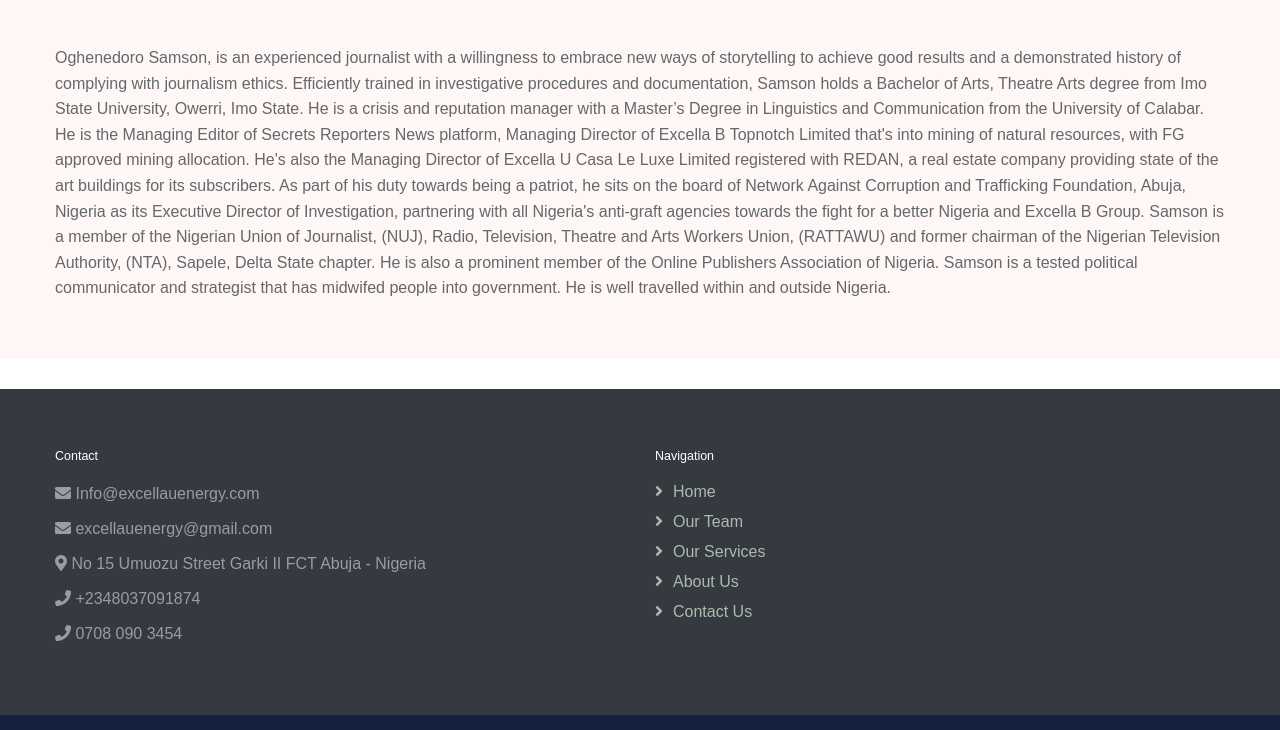
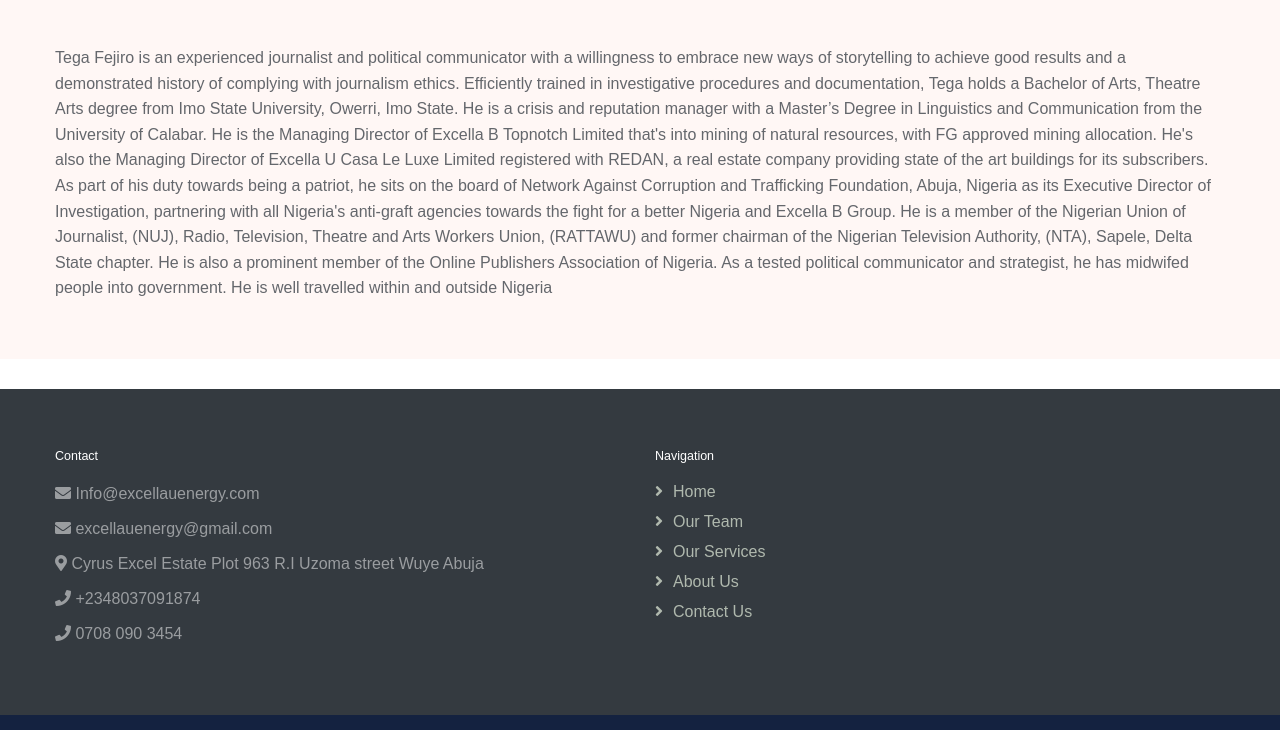
Before and after one commit to Carl-kristie/excellab, a plain HTML site: page team1.html in a window 1280 px wide. Shown: the part 618-1348 px from the top of the page. Drawn offline with Linux system fonts and the light colour scheme; a web font is replaced by a local one.

Commit message:
changed address and structure

```diff
--- a/team1.html
+++ b/team1.html
@@ -128,14 +128,11 @@
                             <!-- Section Tittle -->
 
                             <p>
-                                Oghenedoro Samson, is an experienced journalist with a willingness to embrace new ways of storytelling to achieve good results and a demonstrated history of complying with journalism ethics.
+                               Tega Fejiro is an experienced journalist and political communicator with a willingness to embrace new ways of storytelling to achieve good results and a demonstrated history of complying with journalism ethics. Efficiently trained in investigative procedures and documentation, Tega holds a Bachelor of Arts, Theatre Arts degree from Imo State University, Owerri, Imo State. He is a crisis and reputation manager with a Master’s Degree in Linguistics and Communication from the University of Calabar.
 
-                                Efficiently trained in investigative procedures and documentation, Samson holds a Bachelor of Arts, Theatre Arts degree from Imo State University, Owerri, Imo State. He is a crisis and reputation manager with a Master’s Degree in Linguistics and Communication from the University of Calabar.
+He is the Managing Director of Excella B Topnotch Limited that's into mining of natural resources, with FG approved mining allocation. He's also the Managing Director of Excella U Casa Le Luxe Limited registered with REDAN, a real estate company providing state of the art buildings for its subscribers.
 
-                                He is the Managing Editor of Secrets Reporters News platform, Managing Director of Excella B Topnotch Limited that's into mining of natural resources, with FG approved mining allocation. He's also the Managing Director of Excella U Casa Le Luxe Limited registered with REDAN, a real estate company providing state of the art buildings for its subscribers. As part of his duty towards being a patriot, he sits on the board of Network Against Corruption and Trafficking Foundation, Abuja, Nigeria as its Executive Director of Investigation, partnering with all Nigeria's anti-graft agencies towards the fight for a better Nigeria and Excella B Group.
-                                Samson is a member of the Nigerian Union of
-                                Journalist, (NUJ), Radio, Television, Theatre and Arts Workers Union, (RATTAWU) and former chairman of the Nigerian Television Authority, (NTA), Sapele, Delta State chapter. He is also a prominent member of the Online Publishers Association of Nigeria.
-                                Samson is a tested political communicator and strategist that has midwifed people into government. He is well travelled within and outside Nigeria.
+As part of his duty towards being a patriot, he sits on the board of Network Against Corruption and Trafficking Foundation, Abuja, Nigeria as its Executive Director of Investigation, partnering with all Nigeria's anti-graft agencies towards the fight for a better Nigeria and Excella B Group. He is a member of the Nigerian Union of Journalist, (NUJ), Radio, Television, Theatre and Arts Workers Union, (RATTAWU) and former chairman of the Nigerian Television Authority, (NTA), Sapele, Delta State chapter. He is also a prominent member of the Online Publishers Association of Nigeria. As  a tested political communicator and strategist, he has midwifed people into government. He is well travelled within and outside Nigeria
                             </p>
                         </div>
                     </div>
@@ -154,7 +151,8 @@
                 <h5 class="text-white  mb-4">Contact</h5>
                 <p class="mb-2 btn-light-white"><i class="fa fa-envelope me-3"></i> Info@excellauenergy.com</p>
                 <p class="mb-2 btn-light-white"><i class="fa fa-envelope me-3"></i> excellauenergy@gmail.com</p>
-                <p class="mb-2 btn-light-white"><i class="fa fa-map-marker-alt me-3"></i> No 15 Umuozu Street Garki II FCT Abuja - Nigeria</p>
+                <p class="mb-2 btn-light-white"><i class="fa fa-map-marker-alt me-3"></i> Cyrus Excel Estate
+Plot 963 R.I Uzoma street Wuye Abuja</p>
                 <p class="mb-2 btn-light-white"><i class="fa fa-phone me-3"></i> +2348037091874</p>
                 <p class="mb-2 btn-light-white"><i class="fa fa-phone me-3"></i> 0708 090 3454</p>
                 <!-- <div class="d-flex pt-3">
```
Also changed, not shown: about.html (+2 -1 lines), commodity.html (+2 -1 lines), contact.html (+4 -2 lines), exploration.html (+2 -1 lines), hse.html (+2 -1 lines), index.html (+2 -1 lines), international.html (+2 -1 lines), maritime.html (+2 -1 lines), oil.html (+2 -1 lines), oilfield.html (+2 -1 lines), services.html (+2 -1 lines), team.html (+16 -14 lines), team2.html (+2 -1 lines), team3.html (+2 -1 lines), 5 more files.
